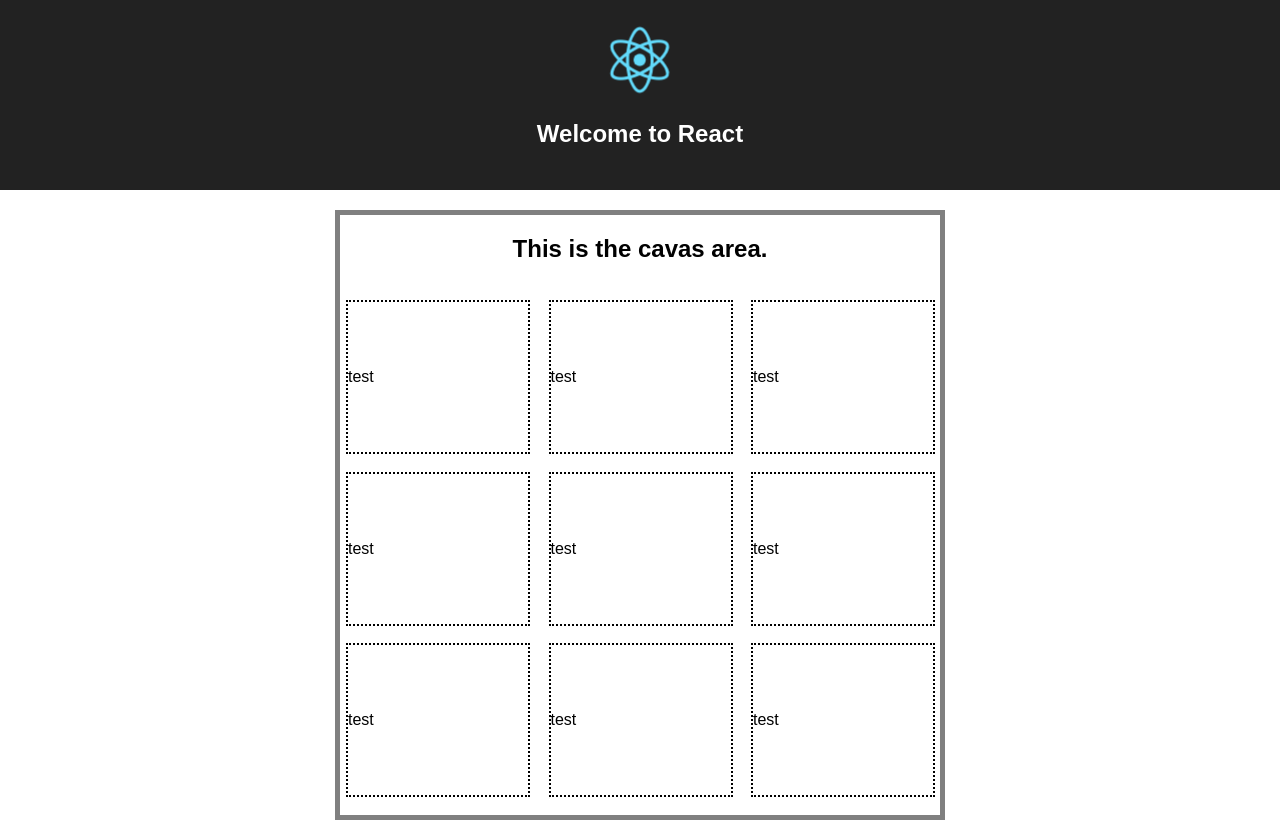
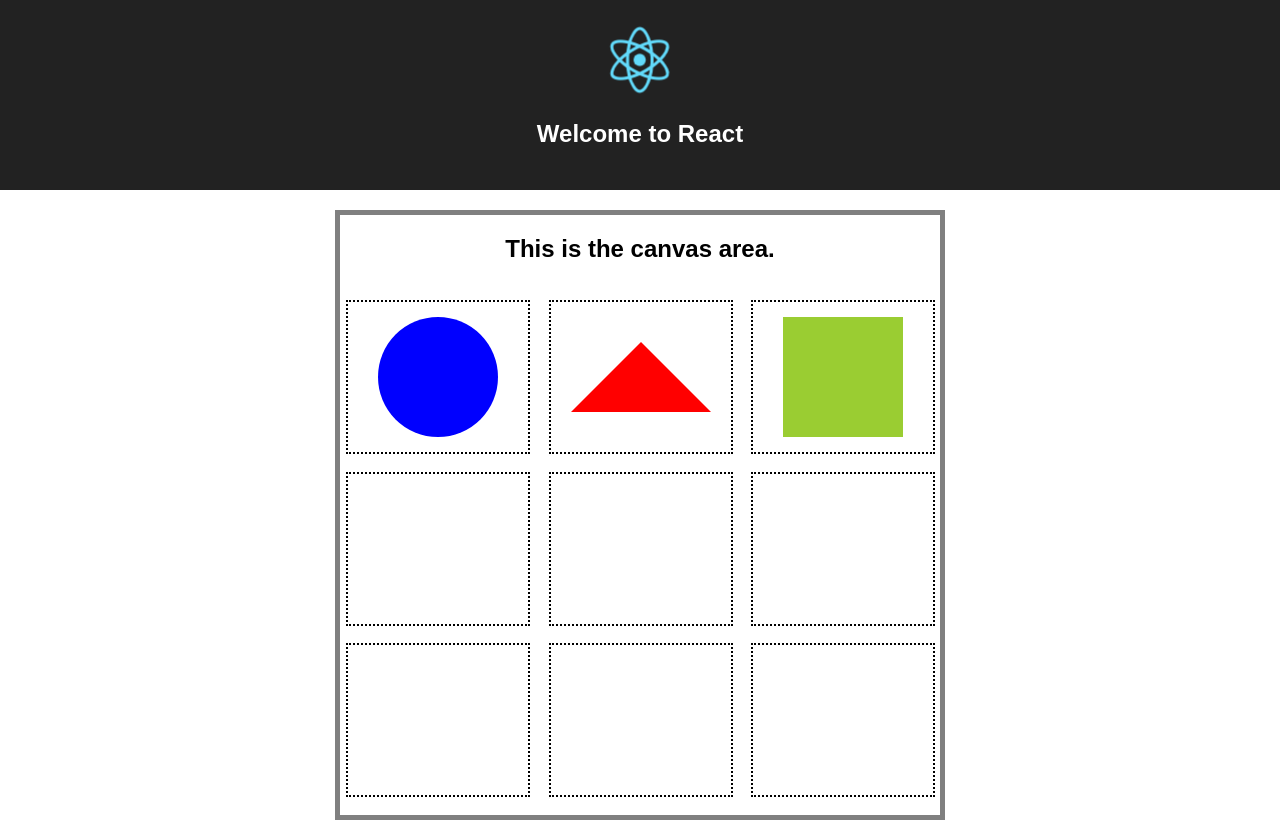
Before and after one commit to bigrocketgames/lt-question, a React (Create React App) app: page / in a window 1280 px wide. Built offline with nearby package versions, Linux system fonts and the light colour scheme.

Commit message:
feat: Getting the triangle and square to appear in spaces.

```diff
--- a/src/App.css
+++ b/src/App.css
@@ -55,12 +55,26 @@
 }
 
 .circle-shape {
-  display: flex;
-  align-items: center;
-  width: 50px;
-  height: 50px;
+  width: 120px;
+  height: 120px;
   border-radius: 50%;
   background-color: blue;
   margin-left: auto;
   margin-right: auto;
 }
+
+.triangle-shape {
+  border-right: 70px solid transparent;
+  border-left: 70px solid transparent;
+  border-bottom: 70px solid red;
+  margin-left: auto;
+  margin-right: auto;
+}
+
+.square-shape {
+  width: 120px;
+  height: 120px;
+  background-color: yellowgreen;
+  margin-left: auto;
+  margin-right: auto;
+}
--- a/src/components/canvas.js
+++ b/src/components/canvas.js
@@ -4,7 +4,7 @@ import Spaces from './spaces';
 
 class Canvas extends Component {
   state = {
-    spaces: [{id: 1, name: "test"}, {id: 2, name: "test"}, {id: 3, name: "test"}, {id: 4, name: "test"}, {id: 5, name: "test"}, {id: 6, name: "test"}, {id: 7, name: "test"}, {id: 8, name: "test"}, {id: 9, name: "test"}],
+    spaces: [{id: 1, name: "circle"}, {id: 2, name: "triangle"}, {id: 3, name: "square"}, {id: 4, name: "test"}, {id: 5, name: "test"}, {id: 6, name: "test"}, {id: 7, name: "test"}, {id: 8, name: "test"}, {id: 9, name: "test"}],
     history: [],
     redo: [],
   }
@@ -15,7 +15,7 @@ class Canvas extends Component {
 
     return (
       <div className="canvas-area">
-        <h2 className="canvas-title">This is the cavas area.</h2>
+        <h2 className="canvas-title">This is the canvas area.</h2>
 
         {spaces.length && spaces.map(space => <Spaces key={space.id} name={space.name} />)}
       </div>
--- a/src/components/spaces.js
+++ b/src/components/spaces.js
@@ -1,9 +1,20 @@
 import React from 'react';
+import Circle from './circle';
+import Square from './square';
+import Triangle from './triangle';
 
 const Spaces = (props) => {
+  let shape = null;
+  if (props.name === "circle"){
+    shape = <Circle name={props.name} />
+  } else if (props.name === "square"){
+    shape = <Square name={props.name} />
+  } else if (props.name === "triangle") {
+    shape = <Triangle name={props.name} />
+  }
   return (
     <div className="space">
-      {props.name}
+      {shape}
     </div>
   )
 }
--- /dev/null
+++ b/src/components/square.js
@@ -0,0 +1,9 @@
+import React from 'react';
+
+const Square = (props) => {
+  return (
+    <div className="square-shape"></div>
+  )
+}
+
+export default Square
--- /dev/null
+++ b/src/components/triangle.js
@@ -0,0 +1,9 @@
+import React from 'react';
+
+const Triangle = (props) => {
+  return (
+    <div className="triangle-shape"></div>
+  )
+}
+
+export default Triangle
```
